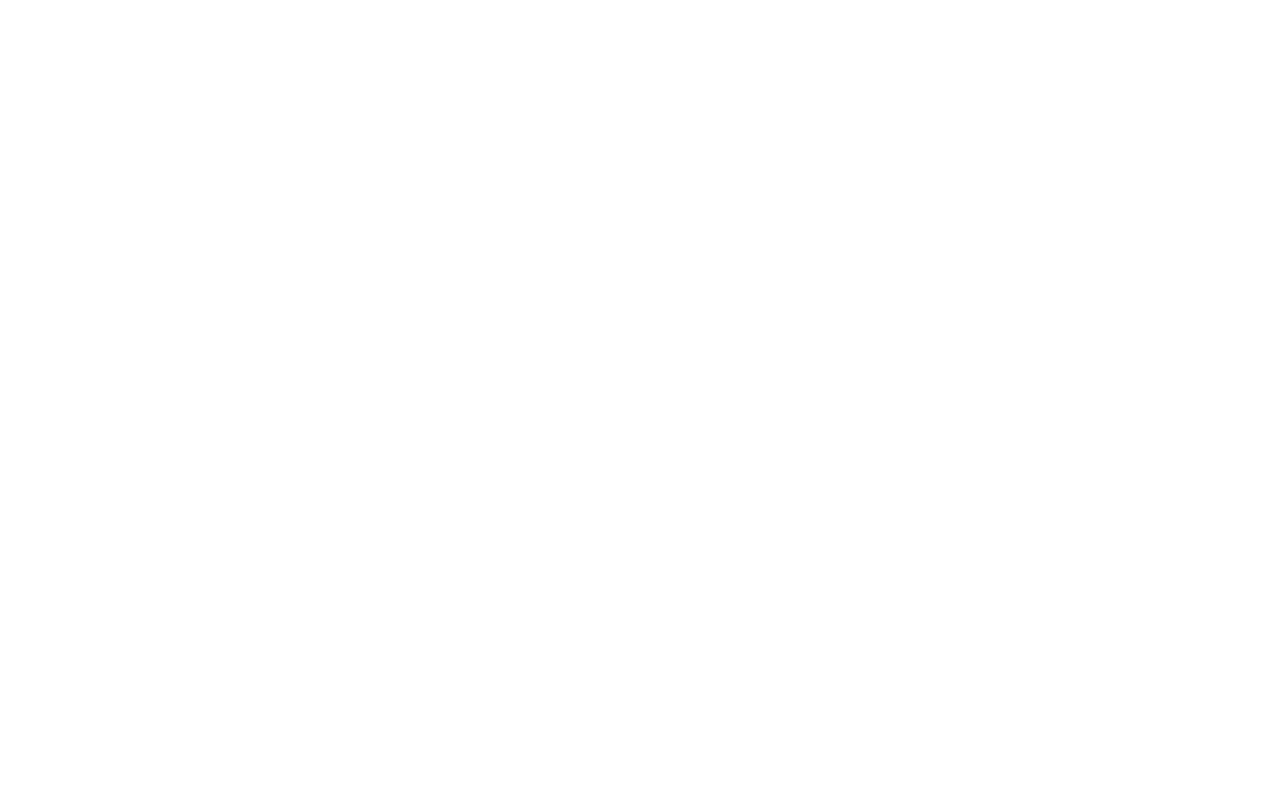
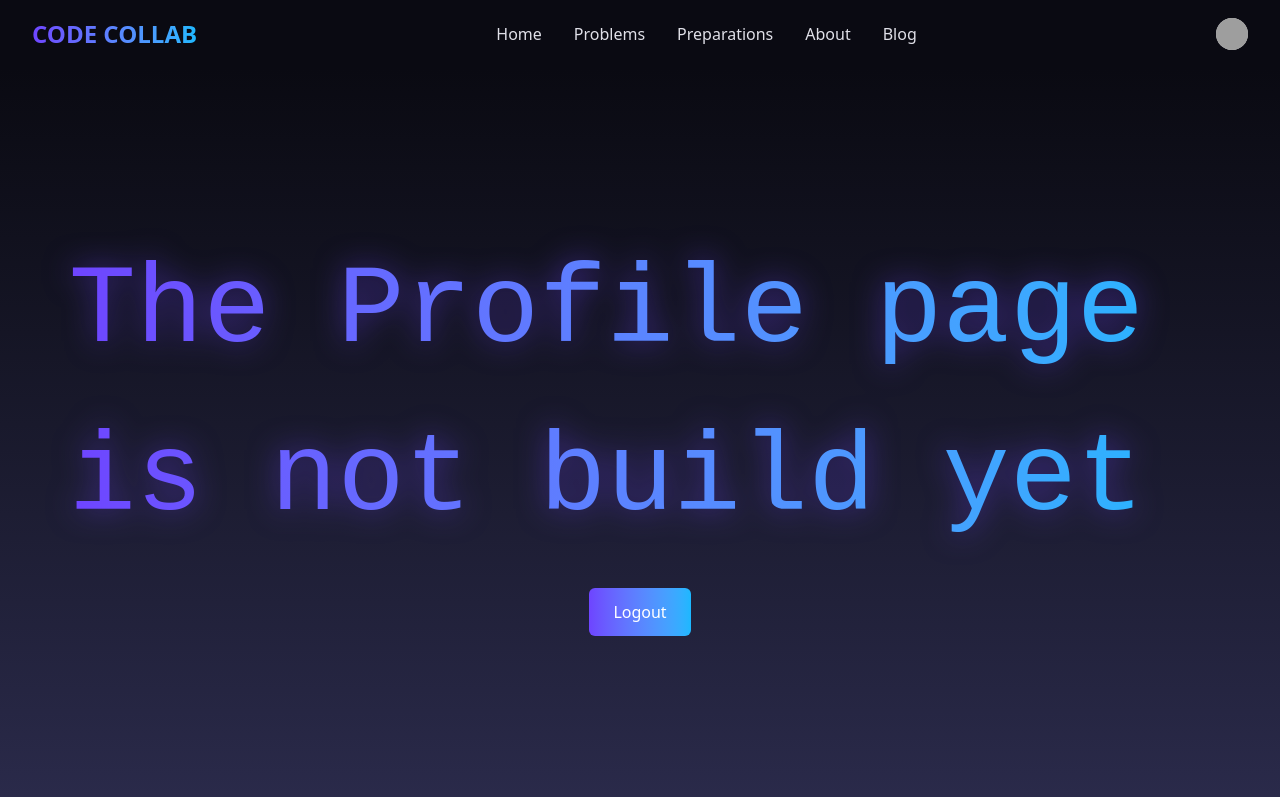
Before and after one commit to sarthak12005/CodeCollab, a React (Vite) app in the folder code-collab/: page /profile in a window 1280 px wide. Before the commit this address had no page. Built offline with nearby package versions, Linux system fonts and the light colour scheme; no server answers; sample sign-in values are in the browser's storage; grey boxes are pictures that could not be loaded.

Commit message:
integrated the signup and login backend and frontend

```diff
--- a/code-collab/src/App.jsx
+++ b/code-collab/src/App.jsx
@@ -4,6 +4,7 @@ import Home from './pages/Home';
 import Problems from './pages/Problems';
 import Login from './pages/login';
 import Signup from './pages/SignUp';
+import Profile from './pages/Profile';
 
 function App() {
   return (
@@ -12,6 +13,7 @@ function App() {
       <Route path='/problems' element={<Problems />} />
       <Route path='/login' element={<Login />} />
       <Route path='/signup' element={<Signup />} />
+      <Route path='/profile' element={<Profile />}/>
     </Routes>
   );
 }
--- a/code-collab/src/components/Header.jsx
+++ b/code-collab/src/components/Header.jsx
@@ -1,55 +1,21 @@
 import React, { useState, useEffect } from "react";
 import { useNavigate } from "react-router-dom";
+import {useAuth} from '../context/userContext';
 
 
 const Header = () => {
   const navigate = useNavigate();
-
+  const {user} = useAuth();
 
 
   return (
     <>
-      {/* <header className="bg-[#07070e] shadow-sm py-5 box-border">
-        <div className="container mx-auto px-4">
-          <nav className="flex items-center justify-between">
-            <div className="text-2xl font-bold w-[163px] h-[30px] text-gray-800">CODE COLLAB</div>
-
-            <div className="hidden md:flex space-x-8">
-              <button  className="text-gray-600 hover:text-gray-900" onClick={() => handleNavigation("")}>
-                Home
-              </button>
-              <button  className="text-gray-600 hover:text-gray-900" onClick={() => handleNavigation("features")}>
-                Features
-              </button>
-              <button  className="text-gray-600 hover:text-gray-900" onClick={() => handleNavigation("Pricing")}>
-                Pricing
-              </button>
-              <button className="text-gray-600 hover:text-gray-900" onClick={() => handleNavigation("docs")}>
-                Docs
-              </button>
-              <button  className="text-gray-600 hover:text-gray-900" onClick={() => handleNavigation("blog")}>
-                Blog
-              </button>
-            </div>
-
-            <div className="flex items-center space-x-4">
-              <button className="px-4 py-2 text-gray-600 border border-gray-300 rounded-md hover:bg-gray-50" onClick={() => handleNavigation("login")}>
-                Login
-              </button>
-              <button className="px-4 py-2 bg-blue-600 text-white rounded-md hover:bg-blue-700" onClick={() => handleNavigation("signup")}>
-                Sign Up
-              </button>
-            </div>
-          </nav>
-        </div>
-      </header> */}
-
       <header className="bg-[#0a0a12]  sticky top-0 z-50">
         <div className="container mx-auto px-4 sm:px-6 lg:px-8">
           <div className="flex items-center justify-between h-13 md:h-17">
             {/* Logo */}
             <div className="flex-shrink-0 flex items-center">
-              <h1 className="text-2xl font-bold bg-clip-text text-transparent bg-gradient-to-r from-[#6e44ff] to-[#1cb8ff]">
+              <h1 className="text-2xl font-bold bg-clip-text text-transparent bg-gradient-to-r from-[#6e44ff] to-[#1cb8ff] cursor-pointer" onClick={() => navigate('/')}>
                 CODE COLLAB
               </h1>
             </div>
@@ -91,6 +57,23 @@ const Header = () => {
             </nav>
 
             {/* Auth Buttons */}
+
+
+            {user ?
+            (<>
+               <div className="hidden md:flex items-center space-x-4" onClick={() => navigate('/profile')}>
+                  <div className="w-[32px] h-[32px] rounded-full bg-white/80">
+                     <img
+                     src="https://images.unsplash.com/photo-1660680299120-c7c132df1b1f?q=80&w=1974&auto=format&fit=crop&ixlib=rb-4.1.0&ixid=M3wxMjA3fDB8MHxwaG90by1wYWdlfHx8fGVufDB8fHx8fA%3D%3D"
+                     alt="user-profile"
+                     className="w-full h-full rounded-full object-center object-cover"
+                     />
+                  </div>
+               </div>
+            </>)
+            :
+
+            (<>
               <div className="hidden md:flex items-center space-x-4">
                 <div
 
@@ -106,7 +89,7 @@ const Header = () => {
                 >
                   Sign Up
                 </div>
-            </div>
+              </div></>)}
 
             {/* Mobile menu button */}
             <div className="md:hidden flex items-center">
--- a/code-collab/src/components/Home/Hero.jsx
+++ b/code-collab/src/components/Home/Hero.jsx
@@ -11,19 +11,19 @@ const Hero = () => {
    const [isLogin, setIsLogin] = useState(false);
    const {user} = useAuth();
 
-   console.log(user)
+  //  console.log(user)
 
-
-
+   const Navigate = useNavigate();
 
    useEffect(() => {
       if (user) {
          setIsLogin(true)
+      } else {
+         setIsLogin(false)
       }
    },[])
 
 
-  const Navigate = useNavigate();
 
 
   const handleButtonLogin = () => {
--- /dev/null
+++ b/code-collab/src/components/logo/AwsLogo.jsx
@@ -0,0 +1,7 @@
+const AWSLogo = () => (
+  <svg width="100" height="40" viewBox="0 0 400 100" xmlns="http://www.w3.org/2000/svg">
+    <image href="https://upload.wikimedia.org/wikipedia/commons/9/93/Amazon_Web_Services_Logo.svg" height="200" width="400" />
+  </svg>
+);
+
+export default AWSLogo;
--- /dev/null
+++ b/code-collab/src/components/logo/MicrosoftLogo.jsx
@@ -0,0 +1,15 @@
+const MicrosoftLogo = () => {
+    return (
+        <svg xmlns="http://www.w3.org/2000/svg" width="32" height="32" viewBox="0 0 48 48">
+            <g>
+                <rect fill="#f25022" x="4" y="4" width="20" height="20" />
+                <rect fill="#7fba00" x="24" y="4" width="20" height="20" />
+                <rect fill="#00a4ef" x="4" y="24" width="20" height="20" />
+                <rect fill="#ffb900" x="24" y="24" width="20" height="20" />
+            </g>
+        </svg>
+    )
+}
+
+
+export default MicrosoftLogo;
--- a/code-collab/src/pages/Problems.jsx
+++ b/code-collab/src/pages/Problems.jsx
@@ -17,9 +17,10 @@ const Problems = () => {
 
   useEffect(() => {
     if (!user) {
+      console.log('user not found ');
       navigate("/login");
     }
-  }), [];
+  }, [navigate]);
 
   const handleFilterChange = (newFilters) => {
     setFilters(newFilters);
@@ -33,12 +34,9 @@ const Problems = () => {
           {/* Logo and Navigation */}
           <div className="flex items-center space-x-8">
             <div className="flex items-center space-x-2">
-              <div
-                className="bg-clip-text bg-gradient-to-r text-transparent from-[#6e44ff] to-[#1cb8ff] text-3xl font-bold cursor-pointer"
-                onClick={() => navigate("/")}
-              >
-                CodeCollab
-              </div>
+               <h1 className="text-2xl font-bold bg-clip-text text-transparent bg-gradient-to-r from-[#6e44ff] to-[#1cb8ff] cursor-pointer" onClick={() => navigate('/')}>
+                CODE COLLAB
+              </h1>
             </div>
           </div>
 
--- /dev/null
+++ b/code-collab/src/pages/Profile.jsx
@@ -0,0 +1,53 @@
+import React from 'react';
+import { TypeAnimation } from 'react-type-animation';
+import { useAuth } from '../context/userContext';
+import Header from '../components/Header';
+
+
+const Profile = () => {
+    const { logout } = useAuth();
+
+    const handleLogout = () => {
+        logout();
+    }
+
+
+    return (
+        <>
+            <Header />
+            <div className=' h-[91.1vh] flex flex-col items-center justify-center bg-gradient-to-b from-[#0a0a12] to-[#2a2a4a]'>
+                <TypeAnimation
+                    sequence={[
+                        "The Profile page",
+                        1500,
+                        "The Profile page\nis not build yet",
+                        2000,
+                        "The Profile page\nis not build yet\nComming soon...",
+                        3000,
+
+                    ]}
+                    wrapper="div"
+                    style={{
+                        whiteSpace: "pre-line",
+                        display: "block",
+                        fontSize: "7rem",
+                        fontFamily: "monospace",
+                    }}
+                    cursor={true}
+                    repeat={false}
+                    className="bg-gradient-to-r bg-clip-text text-transparent from-[#6e44ff] to-[#1cb8ff] drop-shadow-[0_0_15px_rgba(110,68,255,0.5)] "
+                />
+
+
+                <button className="mt-6 px-6 py-3 bg-gradient-to-r from-[#6e44ff] to-[#1cb8ff] cursor-pointer text-white rounded-md shadow-glow hover:shadow-[0_0_15px_rgba(110,68,255,0.5)] transition duration-300"
+                    onClick={handleLogout}
+                >
+                    Logout
+                </button>
+            </div>
+        </>
+    )
+};
+
+
+export default Profile;
--- a/code-collab/src/pages/SignUp.jsx
+++ b/code-collab/src/pages/SignUp.jsx
@@ -2,6 +2,9 @@ import React, { useState } from 'react';
 import { Eye, EyeOff } from 'lucide-react';
 import { useNavigate } from 'react-router-dom';
 import { FaArrowLeftLong } from 'react-icons/fa6';
+import axios from 'axios';
+
+const API_URL = import.meta.env.VITE_API_ENDPOINT;
 
 const Signup = () => {
     const [email, setEmail] = useState('you@example.com');
@@ -14,13 +17,29 @@ const Signup = () => {
 
     const navigate = useNavigate();
 
-    const handleSignup = () => {
+    const handleSignup = async () => {
         if (password !== confirmPassword) {
             alert('Passwords do not match!');
             return;
         }
         console.log('Signup attempt:', { email, username, password });
         // Add your signup logic here
+
+        try {
+            const res = await axios.post(`${API_URL}/register`, {
+                username,
+                email,
+                password
+            });
+            console.log('Signup successful:', res.data);
+            alert('Signup successful! Redirecting to login...');
+            navigate('/login');
+        } catch (err) {
+            console.error('Signup error:', err);
+            alert('An error occurred during signup. Please try again.');
+            return;
+        }
+
     };
 
     const handlePasswordChange = (value) => {
--- a/code-collab/src/pages/login.jsx
+++ b/code-collab/src/pages/login.jsx
@@ -2,21 +2,45 @@ import React, { useState } from "react";
 import { Eye, EyeOff, Github } from "lucide-react";
 import { FaArrowLeftLong } from "react-icons/fa6";
 import { useNavigate } from "react-router-dom";
+import {useAuth} from '../context/userContext';
+import axios from 'axios';
+const API_URL = import.meta.env.VITE_API_ENDPOINT;
 
 const Login = () => {
   const [username, setUsername] = useState("");
   const [password, setPassword] = useState("");
   const [showPassword, setShowPassword] = useState(false);
-  // const [isFullscreen, setIsFullscreen] = useState(true);
+
+  const {updateUser} = useAuth();
+
+
 
   const navigate = useNavigate();
 
-  const handleLogin = (e) => {
+  const handleLogin = async (e) => {
     e.preventDefault();
     if (!username || !password) {
-        alert('')
+        return alert('Credentials required');
     }
     // Add your login logic here
+
+    try {
+        const response = await axios.post(`${API_URL}/login`, {
+            username,
+            password
+        });
+
+        const data = response.data
+        console.log(data);
+
+        updateUser(data.user, data.token);
+        // localStorage.setItem("token", data.token);
+        navigate('/problems');
+
+    } catch (err) {
+        console.error('error in login ', err);
+    }
+
   };
 
   const handleGithubLogin = () => {
```
Also changed, not shown: code-collab/src/components/Home/Testimonial.jsx (+11 -7 lines), code-collab/src/context/userContext.jsx (+13 -11 lines), 2 other files (tests, documents, lock files or other folders). Lines whose indentation alone changed are shown as unchanged.
